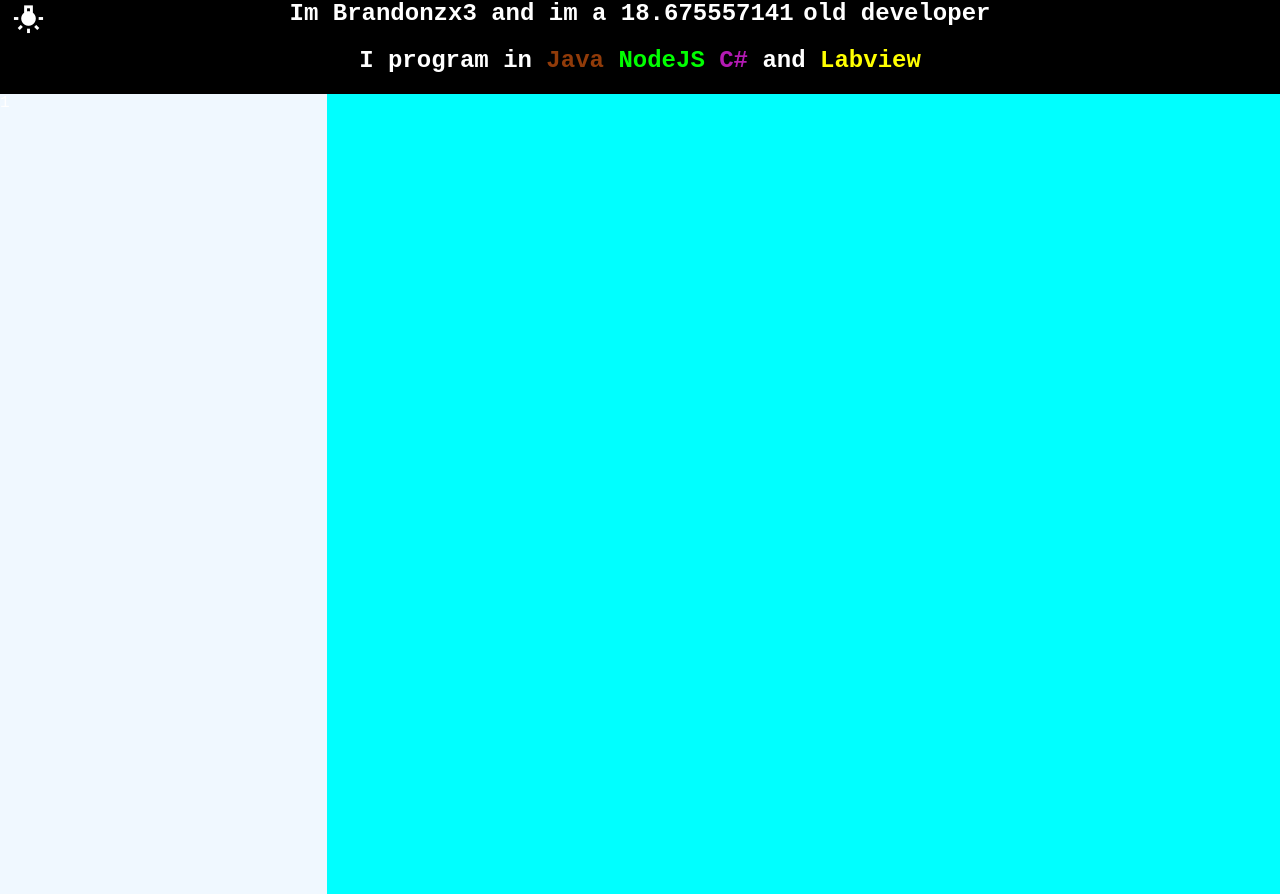
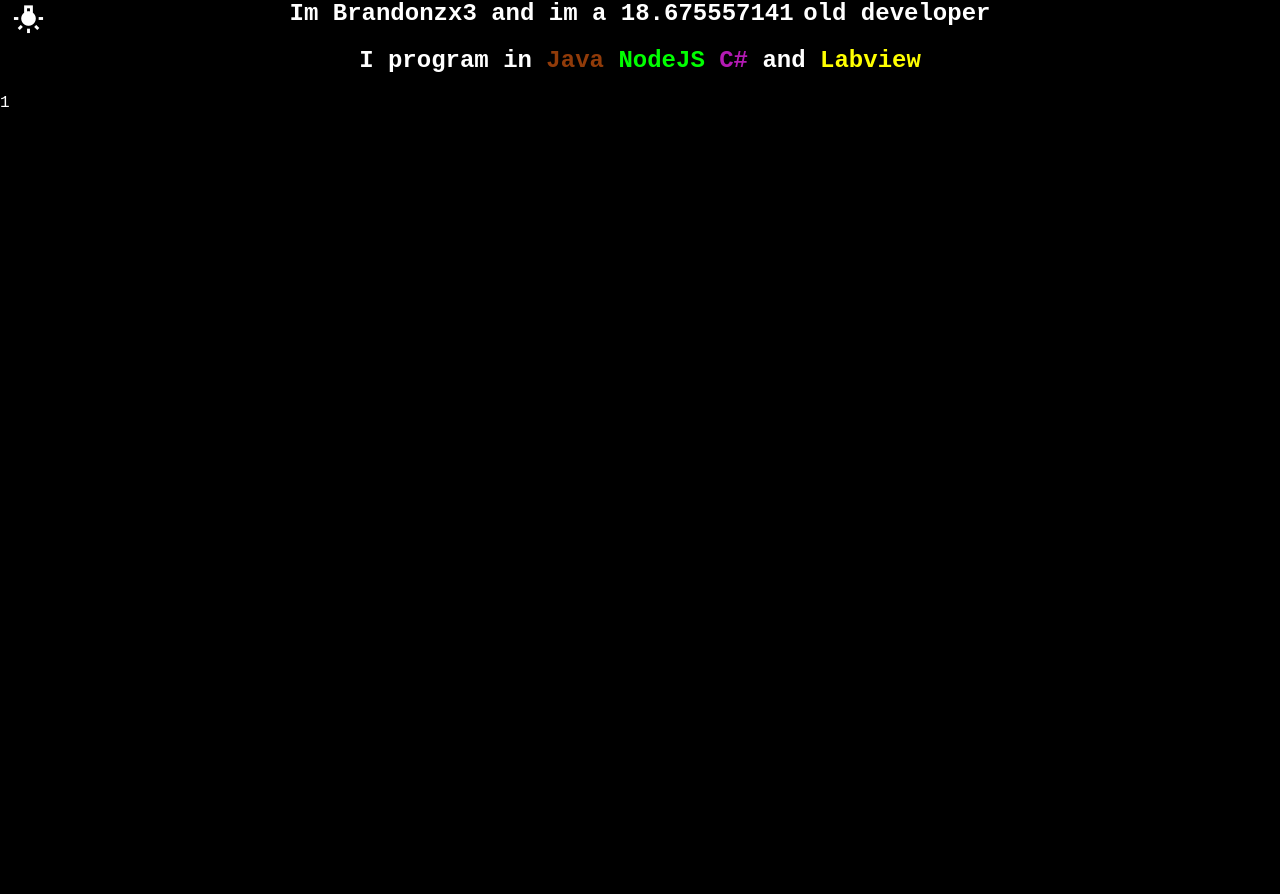
Before and after one commit to brandonzx3/portfolio, a website: page client/index.html in a window 1280 px wide. Drawn offline with Linux system fonts and the light colour scheme.

Commit message:
fixed prod

```diff
--- a/client/index.css
+++ b/client/index.css
@@ -40,9 +40,9 @@
     display: grid;
     grid-template-columns: auto auto auto auto;
     height: 100%;
-    background-color: aqua;
+    background-color: var(--background);
 }
 
 .grid-item {
-    background-color: aliceblue;
+    background-color: var(--background);
 }
```
